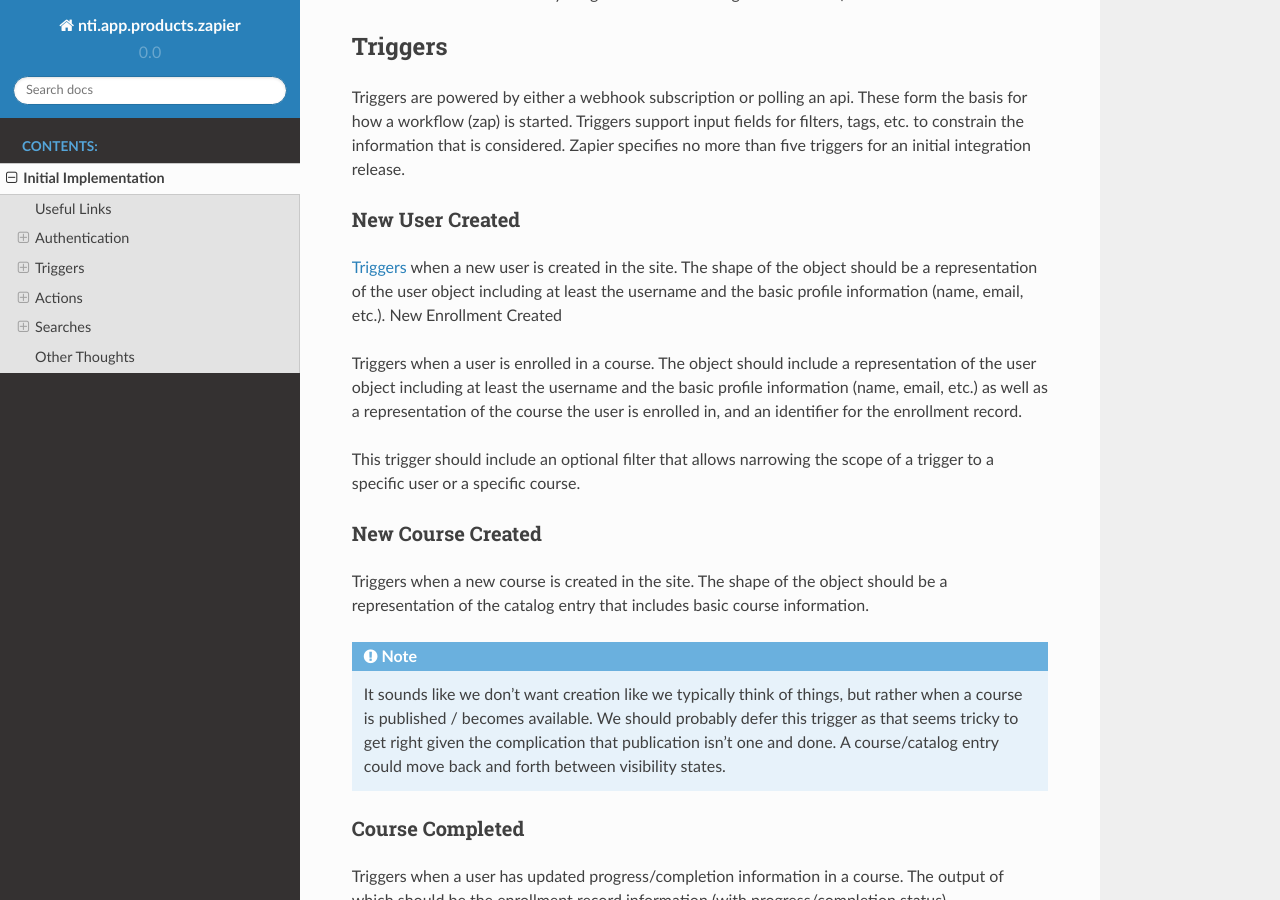
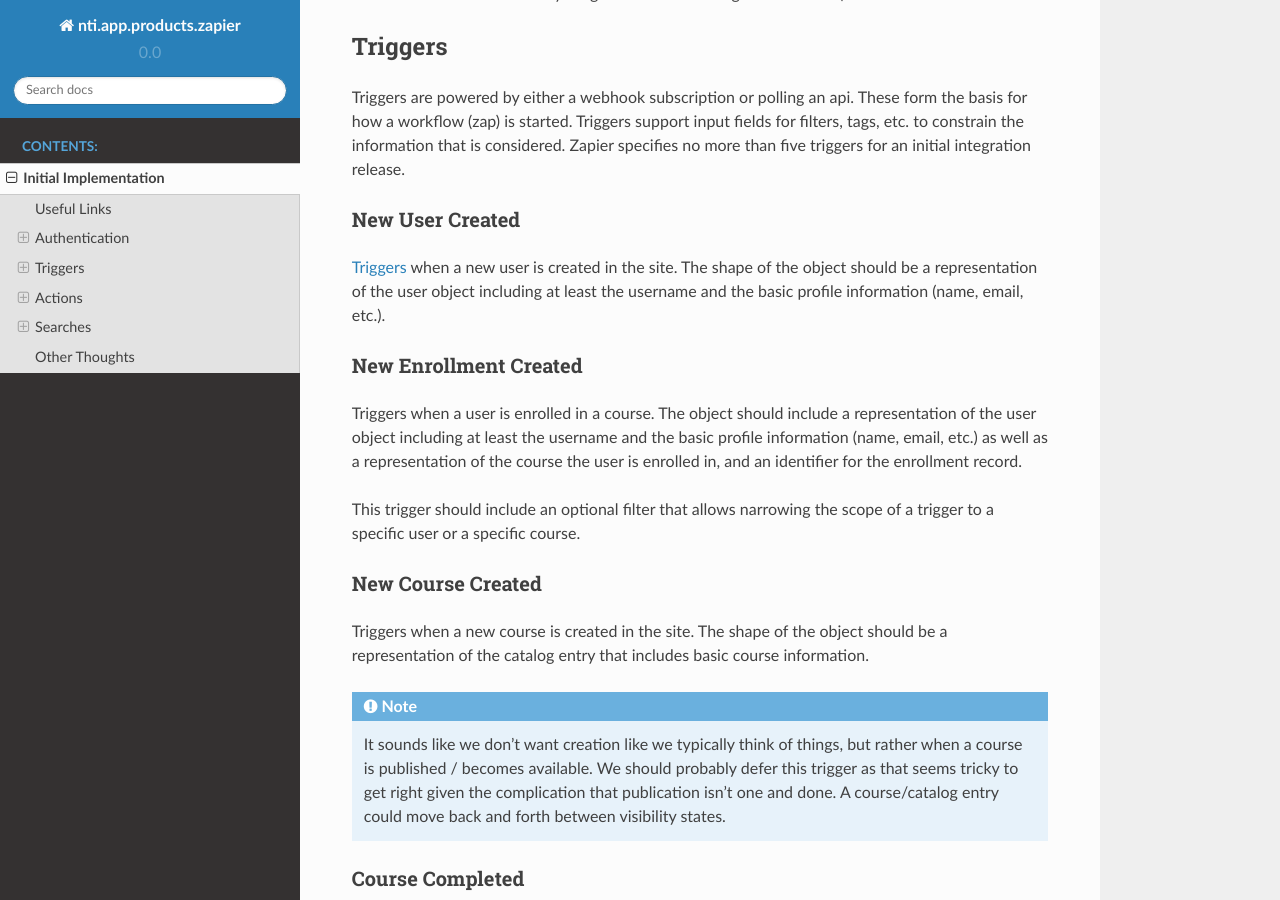
Before and after one commit to OpenNTI/nti.app.products.zapier, a Sphinx documentation site: the page built from docs/initial.rst, in a window 1280 px wide and 900 px high, scrolled down 1790 px. Built offline with Sphinx 7.4.7 and the Read the Docs theme 2.0.0, drawn with Linux system fonts in a browser that asks for light colours.

Commit message:
minor formatting

```diff
--- a/docs/initial.rst
+++ b/docs/initial.rst
@@ -105,8 +105,10 @@ New User Created
 `Triggers <https://platform.zapier.com/docs/triggers>`_ when a new
 user is created in the site. The shape of the object should be a
 representation of the user object including at least the username and
-the basic profile information (name, email, etc.).  New Enrollment
-Created
+the basic profile information (name, email, etc.).
+
+New Enrollment Created
+~~~~~~~~~~~~~~~~~~~~~~
 
 Triggers when a user is enrolled in a course. The object should
 include a representation of the user object including at least the
```
